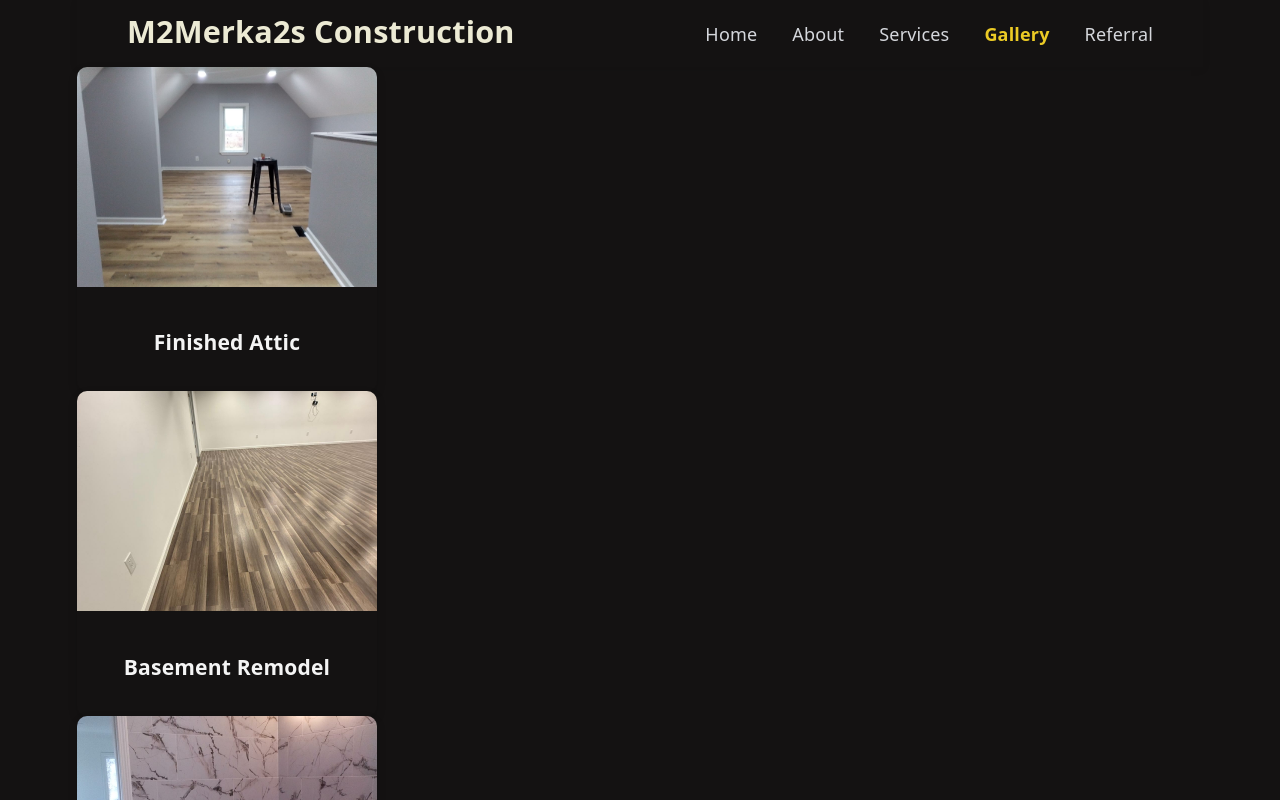
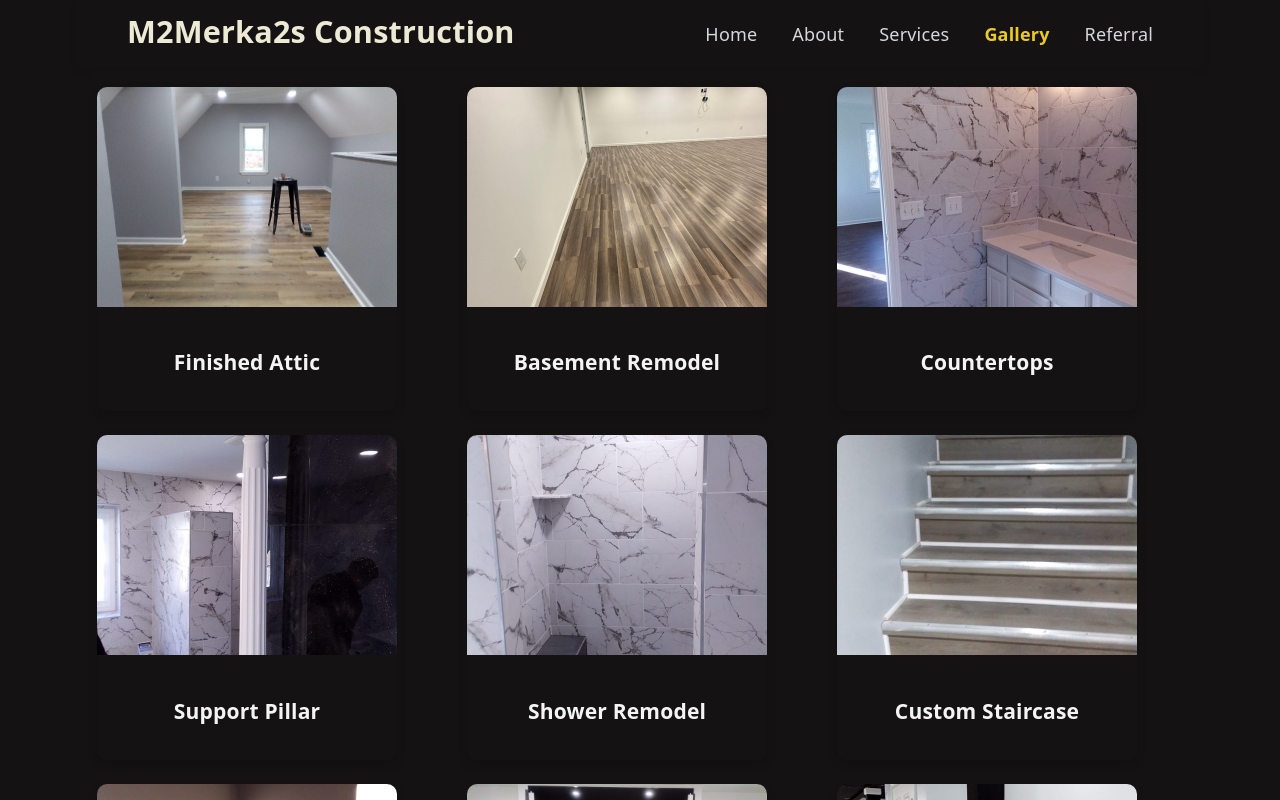
Before and after one commit to BranMerx/M2Merka2sConstruction, a React (Vite) app: page /gallery in a window 1280 px wide. Shown: the top 800 px of the page. Built offline with nearby package versions, Linux system fonts and the light colour scheme; no server answers.

Commit message:
Image gallery updated

```diff
--- a/src/components/GalleryCard/GalleryCard.css
+++ b/src/components/GalleryCard/GalleryCard.css
@@ -1,3 +1,10 @@
+.gallery{
+    display: grid;
+    grid-template-columns: repeat(3, 1fr);
+    gap: 24px;
+    padding: 20px;
+}
+
 .gallery-card {
     width: 300px;
     border-radius: 10px;
--- a/src/pages/Services.tsx
+++ b/src/pages/Services.tsx
@@ -3,7 +3,7 @@ function Services() {
     const services = ["Drywall", "Tile", "Showers", "Painting", "Framing", "Basement Finish", "Outdoor Patios", "Pergolas"];
     return (
         <div>
-            <h1>These are some common services we provide:</h1>
+            <h1>List of Common Services Provided:</h1>
             <ul className="list-services">
                 {services.map((service, index) => (
                     <li key = {index}>{service}</li>
```
